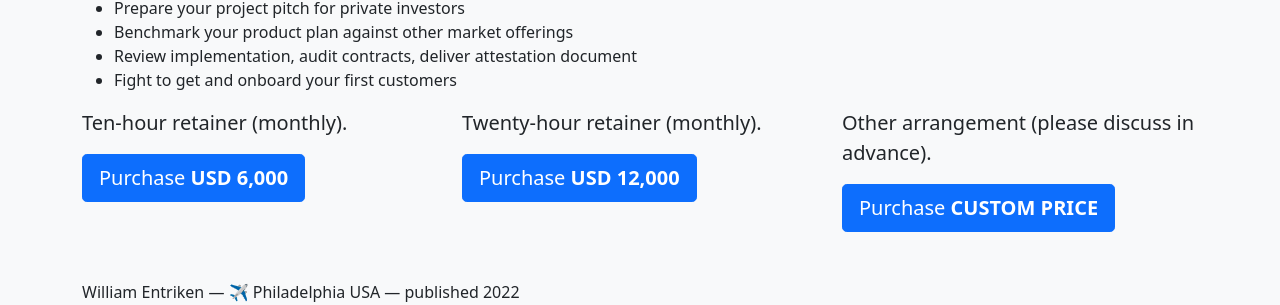
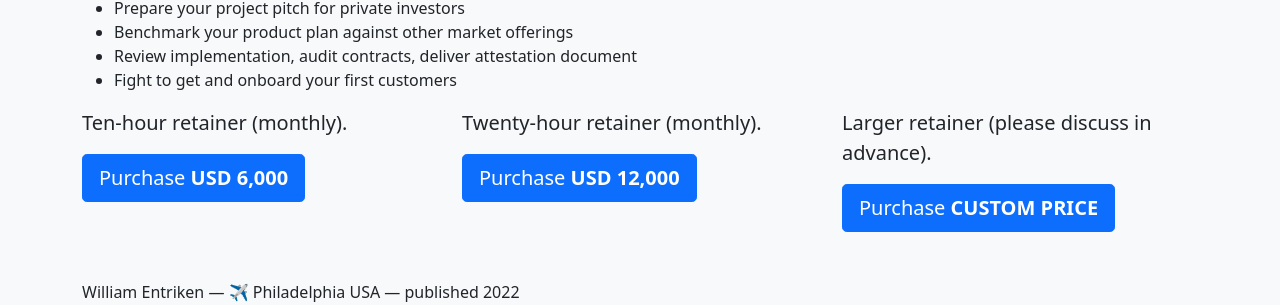
Before and after one commit to fulldecent/phor.net, a Jekyll site: the page built from advisory.html, in a window 1280 px wide. Shown: the part 893-1198 px from the top of the page. Built offline with Jekyll 4.4.1, drawn with Linux system fonts in a browser that asks for light colours; comment, search, counter and statistics services are not loaded.

Commit message:
larger retanier

```diff
--- a/advisory.html
+++ b/advisory.html
@@ -43,25 +43,6 @@
     </div>
     <div class="container">
       <div class="row">
-<!-- SOLD OUT
-        <div class="col">
-          <p class="lead">Five-hour retainer (monthly).</p>
-          <form action="https://www.paypal.com/cgi-bin/webscr" method="post" target="_top">
-            <input type="hidden" name="cmd" value="_xclick-subscriptions">
-            <input type="hidden" name="business" value="paypal.com@phor.net">
-            <input type="hidden" name="lc" value="US">
-            <input type="hidden" name="item_name" value="Five-hour retainer">
-            <input type="hidden" name="no_note" value="1">
-            <input type="hidden" name="src" value="1">
-            <input type="hidden" name="a3" value="3000.00">
-            <input type="hidden" name="p3" value="1">
-            <input type="hidden" name="t3" value="M">
-            <input type="hidden" name="currency_code" value="USD">
-            <input type="hidden" name="bn" value="PP-SubscriptionsBF:btn_subscribe_SM.gif:NonHostedGuest">
-            <button class="btn btn-primary btn-lg">Purchase <strong>USD 3,000</strong></button>
-          </form>
-        </div>
--->
         <div class="col">
           <p class="lead">Ten-hour retainer (monthly).</p>
           <form action="https://www.paypal.com/cgi-bin/webscr" method="post" target="_top">
@@ -97,7 +78,7 @@
           </form>
         </div>
         <div class="col">
-          <p class="lead">Other arrangement (please discuss in advance).</p>
+          <p class="lead">Larger retainer (please discuss in advance).</p>
           <a href="http://paypal.me/fulldecent/" target="_blank" class="btn btn-primary btn-lg">Purchase <strong>CUSTOM PRICE</strong></a>
         </div>
       </div>
```
